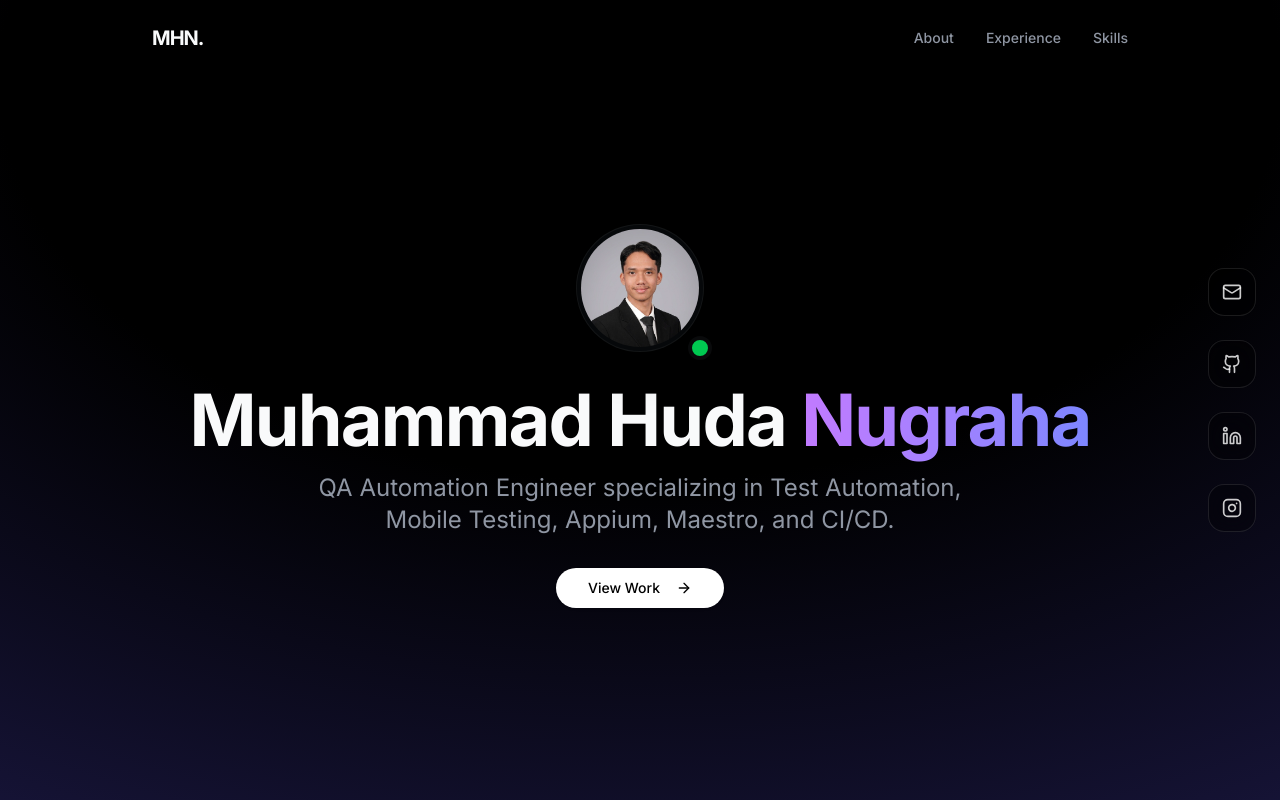
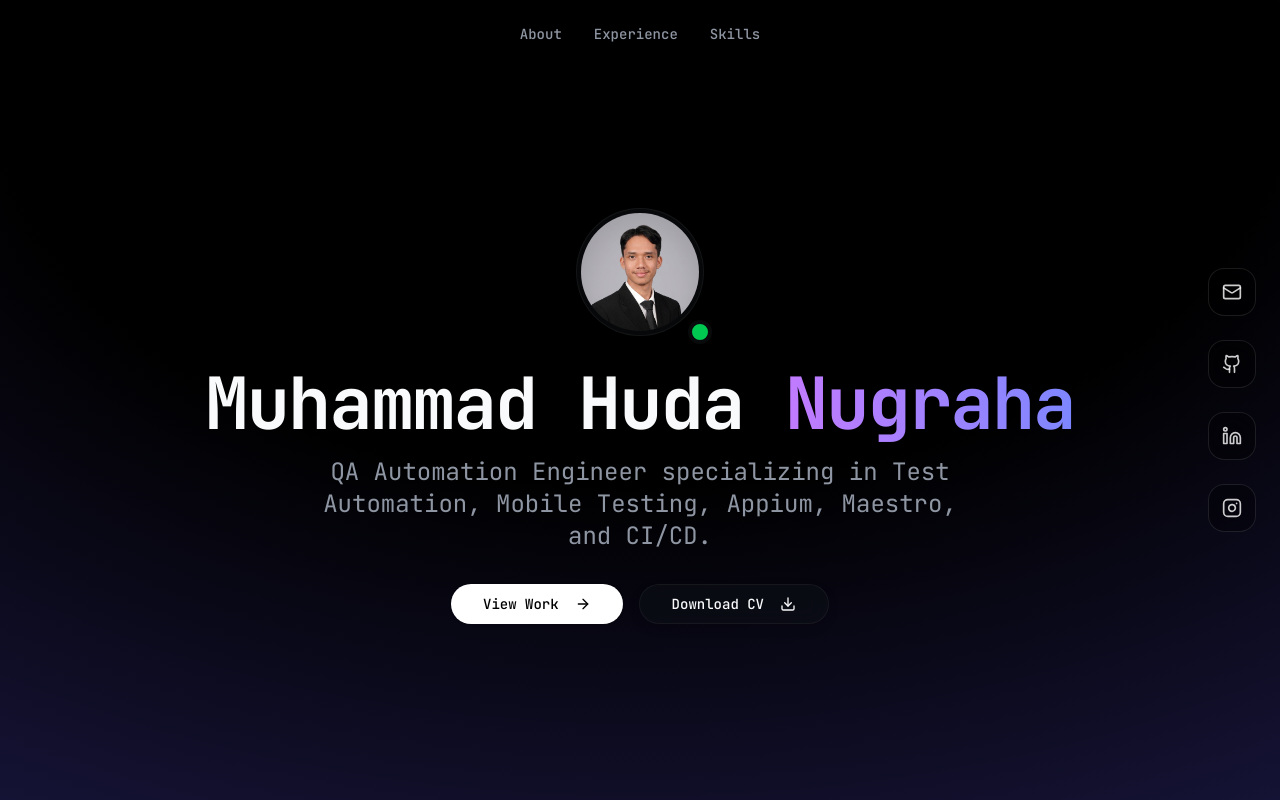
Before and after one commit to mhudanugraha/mhudanugraha.github.io, a Next.js app: page / in a window 1280 px wide. Shown: the top 800 px of the page. Built offline with nearby package versions, Linux system fonts and the light colour scheme.

Commit message:
Remove MHN brand logo, center navigation links, change font to JetBrains Mono, and add download CV button

```diff
--- a/src/app/layout.tsx
+++ b/src/app/layout.tsx
@@ -1,8 +1,8 @@
 import type { Metadata } from "next";
-import { Inter } from "next/font/google";
+import { JetBrains_Mono } from "next/font/google";
 import "./globals.css";
 
-const inter = Inter({
+const jetbrainsMono = JetBrains_Mono({
   variable: "--font-sans",
   subsets: ["latin"],
 });
@@ -20,7 +20,7 @@ export default function RootLayout({
   return (
     <html lang="en" className="dark scroll-smooth">
       <body
-        className={`${inter.variable} min-h-screen bg-background font-sans text-foreground flex flex-col antialiased selection:bg-primary/20`}
+        className={`${jetbrainsMono.variable} min-h-screen bg-background font-sans text-foreground flex flex-col antialiased selection:bg-primary/20`}
       >
         <div className="fixed inset-0 -z-10 h-full w-full items-center px-5 py-24 [background:radial-gradient(125%_125%_at_50%_10%,#000_40%,#1e1b4b_100%)]"></div>
         {children}
--- a/src/components/Hero.tsx
+++ b/src/components/Hero.tsx
@@ -2,7 +2,7 @@
 
 import { motion } from "framer-motion";
 import { Button } from "./ui/button";
-import { ArrowRight } from "lucide-react";
+import { ArrowRight, Download } from "lucide-react";
 import Image from "next/image";
 
 export function Hero() {
@@ -55,8 +55,13 @@ export function Hero() {
             className="flex flex-col sm:flex-row gap-4 mb-12"
           >
             <Button size="lg" className="rounded-full px-8 bg-white text-black hover:bg-gray-200" asChild>
-              <a href="#projects">
+              <a href="#experience">
                 View Work <ArrowRight className="ml-2 w-4 h-4" />
+              </a>
+            </Button>
+            <Button size="lg" variant="glass" className="rounded-full px-8" asChild>
+              <a href="/CV.pdf" download>
+                Download CV <Download className="ml-2 w-4 h-4" />
               </a>
             </Button>
           </motion.div>
--- a/src/components/Navigation.tsx
+++ b/src/components/Navigation.tsx
@@ -33,12 +33,8 @@ export function Navigation() {
           : "bg-transparent py-6"
       )}
     >
-      <div className="container mx-auto px-6 max-w-5xl flex items-center justify-between">
-        <a href="#" className="text-xl font-bold tracking-tighter hover:text-primary/80 transition-colors">
-          MHN.
-        </a>
-
-        <nav className="hidden md:flex items-center gap-8">
+      <div className="container mx-auto px-6 max-w-5xl flex items-center justify-center">
+        <nav className="flex items-center gap-6 md:gap-8">
           {links.map((link) => (
             <a
               key={link.name}
```
Also changed, not shown: 1 other file (tests, documents, lock files or other folders).
